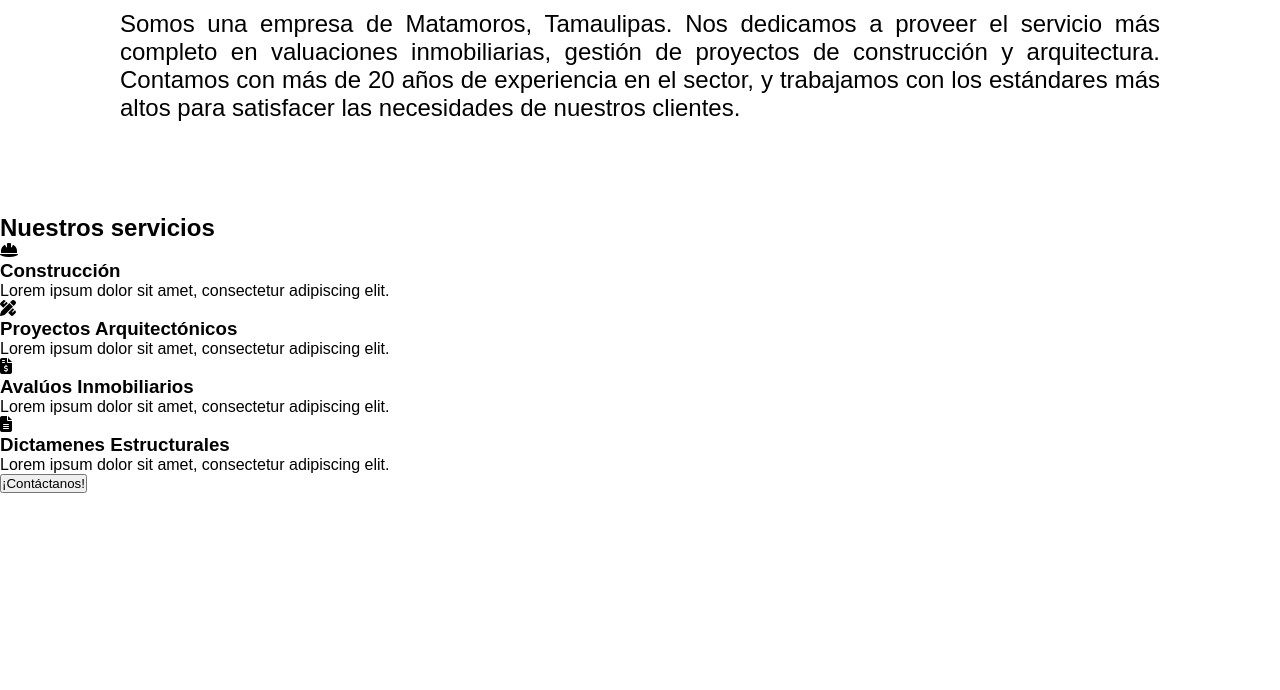
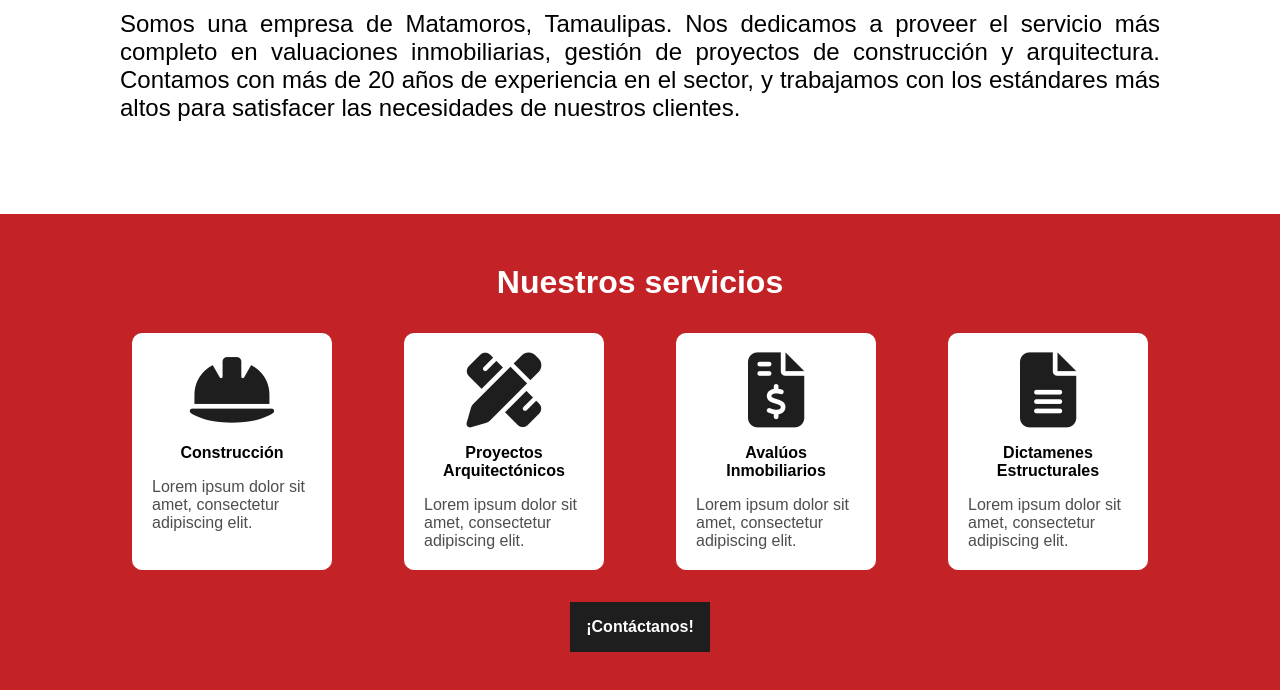
Before and after one commit to rodwayne/dacsa-webpage, a plain HTML site: page index.html in a window 1280 px wide. Shown: the part 956-1646 px from the top of the page. Before the commit the page ends 1449 px from the top, so only its background shows below. Drawn offline with Linux system fonts and the light colour scheme.

Commit message:
Add styles to Services' layout

```diff
--- a/css/index.css
+++ b/css/index.css
@@ -1,6 +1,7 @@
 :root {
   --main: #c32227;
   --secondary: #1e1e1e;
+  --tertiary: #4e4e4e;
 }
 
 * {
@@ -104,11 +105,7 @@ nav {
 }
 
 .hero-cta {
-  /* display: flex;
-  flex-direction: column; */
   background-color: hsl(0, 0%, 100%, 0.8);
-  /* background-color: white; */
-  /* color: white; */
   color: var(--secondary);
   height: fit-content;
   max-width: 850px;
@@ -126,7 +123,6 @@ h1 > span {
 
 h2 {
   font-size: 2;
-  /* margin-bottom: 1rem; */
 }
 
 .hero-cta-buttons {
@@ -230,6 +226,88 @@ h2 {
 .about-cta > button:hover {
   box-shadow: 0.5rem 0.4rem var(--secondary);
 }
+
+/* Working section */
+.services {
+  padding: 50px 120px;
+  background-color: var(--main);
+}
+
+.services > h2 {
+  color: white;
+  font-size: 2rem;
+  margin-bottom: 2rem;
+  text-align: center;
+}
+
+.services-cards {
+  display: flex;
+  justify-content: space-around;
+  flex-wrap: wrap;
+  gap: 2rem 3rem;
+  margin-bottom: 2rem;
+}
+
+.service-card {
+  border-radius: 10px;
+  text-align: center;
+  background-color: white;
+  width: 200px;
+  /* width: calc(345px / 2); */
+  padding: 20px;
+  transition: box-shadow 0.2s ease-out;
+}
+
+.service-card:hover {
+  box-shadow: 0.5rem 0.4rem var(--secondary);
+}
+
+.service-card:hover .icon {
+  color: var(--main);
+}
+
+.service-card .icon {
+  font-size: 75px;
+  color: var(--secondary);
+  transition: color 0.2s ease-out;
+}
+
+.service-card-header {
+  /* display: flex; */
+  margin: 1rem 0;
+  /* height: 50px; */
+}
+
+.service-card-header > h3 {
+  font-size: 1rem;
+  height: fit-content;
+}
+
+.service-card-description {
+  text-align: start;
+  color: var(--tertiary);
+}
+
+.services-cta {
+  display: flex;
+  justify-content: center;
+}
+
+.services-cta > button {
+  font-size: 1rem;
+  font-weight: bold;
+  padding: 1rem;
+  border: none;
+  background-color: var(--secondary);
+  color: white;
+  cursor: pointer;
+  transition: box-shadow 0.5s ease-out;
+}
+
+.services-cta > button:hover {
+  box-shadow: 0.5rem 0.4rem white;
+}
+/* end of working section */
 
 @media only screen and (max-width: 1050px) {
   .contact-header > .link {
```
